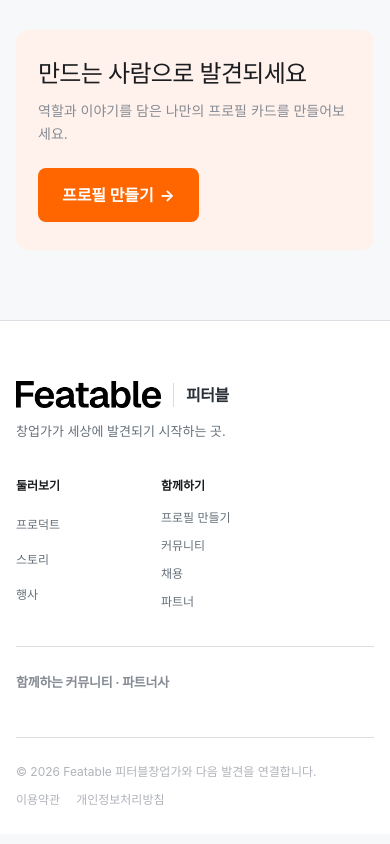
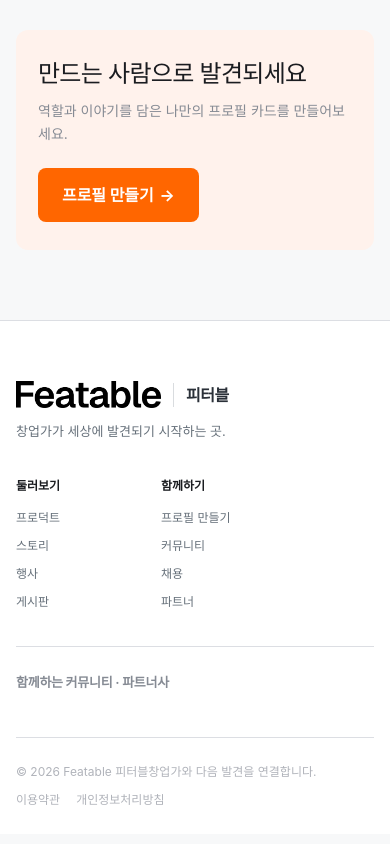
Before and after one commit to chanseo0916-bit/featable, a Next.js app: page / in a window 390 px wide. Shown: the part 1193-2037 px from the top of the page. Built offline with nearby package versions, Linux system fonts and the light colour scheme; no server answers; the database is empty; a web font is replaced by a local one.

Commit message:
fix: expose board in desktop navigation

```diff
--- a/src/components/site-header.module.css
+++ b/src/components/site-header.module.css
@@ -2,7 +2,15 @@
   display: none;
 }
 
+.desktopBoardLink {
+  display: inline-flex;
+}
+
 @media (max-width: 760px) {
+  .desktopBoardLink {
+    display: none;
+  }
+
   .mobileSearch {
     width: 40px;
     height: 40px;
--- a/src/components/site-shell.tsx
+++ b/src/components/site-shell.tsx
@@ -14,12 +14,12 @@
 }
 
 export function Header({ showChannels = true }: { showChannels?: boolean } = {}) {
-  return <header className="site-header"><div className="shell header-primary"><Link className="logo" href="/" aria-label="Featable 홈"><FeatableLogo priority /></Link><form className="header-search" action="/search" role="search" aria-label="사이트 검색"><span aria-hidden="true" /><input name="q" aria-label="창업가, 브랜드, 제품 검색" placeholder="창업가, 브랜드, 제품을 검색해보세요" /><button type="submit" aria-label="검색">검색</button></form><div className="nav-actions"><Link className={headerStyles.mobileSearch} href="/search" aria-label="사이트 검색"><svg aria-hidden="true" viewBox="0 0 24 24"><circle cx="10.5" cy="10.5" r="6.5" /><path d="m15.5 15.5 4 4" /></svg></Link><HeaderAuthActions /></div></div>{showChannels && <div className="header-channel-row"><nav className="shell channel-nav" aria-label="주요 메뉴"><Link href="/products">피쳐</Link><Link href="/stories">스토리</Link><Link href="/brands">브랜드</Link><Link href="/events">이벤트</Link><Link href="/support">지원사업</Link><Link href="/communities">커뮤니티</Link><Link href="/jobs">채용</Link><Link href="/partners">파트너</Link></nav></div>}</header>;
+  return <header className="site-header"><div className="shell header-primary"><Link className="logo" href="/" aria-label="Featable 홈"><FeatableLogo priority /></Link><form className="header-search" action="/search" role="search" aria-label="사이트 검색"><span aria-hidden="true" /><input name="q" aria-label="창업가, 브랜드, 제품 검색" placeholder="창업가, 브랜드, 제품을 검색해보세요" /><button type="submit" aria-label="검색">검색</button></form><div className="nav-actions"><Link className={headerStyles.mobileSearch} href="/search" aria-label="사이트 검색"><svg aria-hidden="true" viewBox="0 0 24 24"><circle cx="10.5" cy="10.5" r="6.5" /><path d="m15.5 15.5 4 4" /></svg></Link><HeaderAuthActions /></div></div>{showChannels && <div className="header-channel-row"><nav className="shell channel-nav" aria-label="주요 메뉴"><Link href="/products">피쳐</Link><Link href="/stories">스토리</Link><Link href="/brands">브랜드</Link><Link href="/events">이벤트</Link><Link href="/support">지원사업</Link><Link className={headerStyles.desktopBoardLink} href="/board">게시판</Link><Link href="/communities">커뮤니티</Link><Link href="/jobs">채용</Link><Link href="/partners">파트너</Link></nav></div>}</header>;
 }
 
 export function Footer({ partners }: { partners: Partner[] }) {
   const partnerLinks = <div className="partner-row">{partners.map((partner, index) => <Link href={partner.href} key={`partner-${partner.name}-${index}`} title={partner.name}><span className="partner-logo-canvas"><img src={partner.logoUrl} alt={partner.name} /></span></Link>)}</div>;
-  return <footer className="footer"><div className="shell"><div className="footer-top"><div><div className="footer-brand-lockup"><Link className="logo footer-logo" href="/"><FeatableLogo /></Link><span>피터블</span></div><p>창업가가 세상에 발견되기 시작하는 곳.</p></div><div className="footer-links"><div><strong>둘러보기</strong><Link href="/products">프로덕트</Link><Link href="/stories">스토리</Link><Link href="/events">행사</Link></div><div><strong>함께하기</strong><Link href="/submit">프로필 만들기</Link><Link href="/communities">커뮤니티</Link><Link href="/jobs">채용</Link><Link href="/partners">파트너</Link></div></div></div><div className="partner-area"><p className="partner-heading">함께하는 커뮤니티 · 파트너사</p><div className="partner-board">{partnerLinks}</div></div><div className="footer-bottom"><div className="footer-meta"><span>© 2026 Featable 피터블</span><span>창업가와 다음 발견을 연결합니다.</span></div><nav className="footer-legal"><Link href="/terms">이용약관</Link><Link href="/privacy">개인정보처리방침</Link></nav></div></div></footer>;
+  return <footer className="footer"><div className="shell"><div className="footer-top"><div><div className="footer-brand-lockup"><Link className="logo footer-logo" href="/"><FeatableLogo /></Link><span>피터블</span></div><p>창업가가 세상에 발견되기 시작하는 곳.</p></div><div className="footer-links"><div><strong>둘러보기</strong><Link href="/products">프로덕트</Link><Link href="/stories">스토리</Link><Link href="/events">행사</Link><Link href="/board">게시판</Link></div><div><strong>함께하기</strong><Link href="/submit">프로필 만들기</Link><Link href="/communities">커뮤니티</Link><Link href="/jobs">채용</Link><Link href="/partners">파트너</Link></div></div></div><div className="partner-area"><p className="partner-heading">함께하는 커뮤니티 · 파트너사</p><div className="partner-board">{partnerLinks}</div></div><div className="footer-bottom"><div className="footer-meta"><span>© 2026 Featable 피터블</span><span>창업가와 다음 발견을 연결합니다.</span></div><nav className="footer-legal"><Link href="/terms">이용약관</Link><Link href="/privacy">개인정보처리방침</Link></nav></div></div></footer>;
 }
 
 export function SectionHeader({ eyebrow, title, href = "#" }: { eyebrow?: string; title: string; href?: string | null }) {
```
